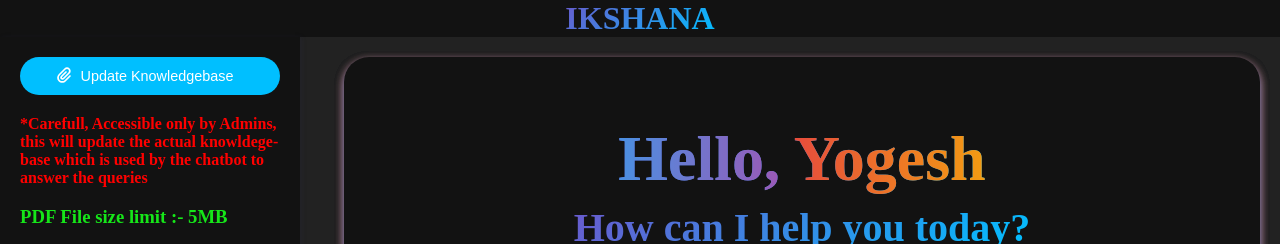
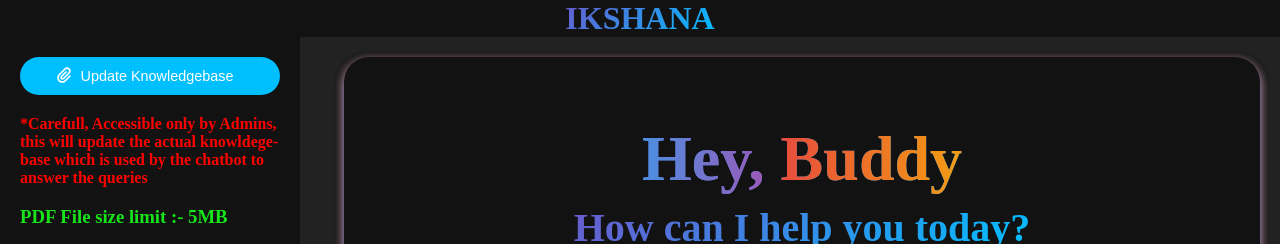
Before and after one commit to piyanshu1903/ikshana-007, a React (Create React App) app in the folder rag-chatbot/: page /home in a window 1280 px wide. Shown: the top 244 px of the page. Built offline with nearby package versions, Linux system fonts and the light colour scheme; no server answers; a web font is replaced by a local one.

Commit message:
Update home.js

```diff
--- a/rag-chatbot/src/pages/home.js
+++ b/rag-chatbot/src/pages/home.js
@@ -80,8 +80,8 @@ function Home() {
               // If isChatting is false, show greeting, subheading, and suggestion cards
               <>
                 <h2 className="greeting" ref={h2Ref}>
-                  <span className="hello">Hello,</span>{" "}
-                  <span className="name">Yogesh</span>
+                  <span className="hello">Hey,</span>{" "}
+                  <span className="name">Buddy</span>
                 </h2>
                 <h2 className="subheading" ref={subhead}>How can I help you today?</h2>
                 <div className="suggestions-grid">
```
